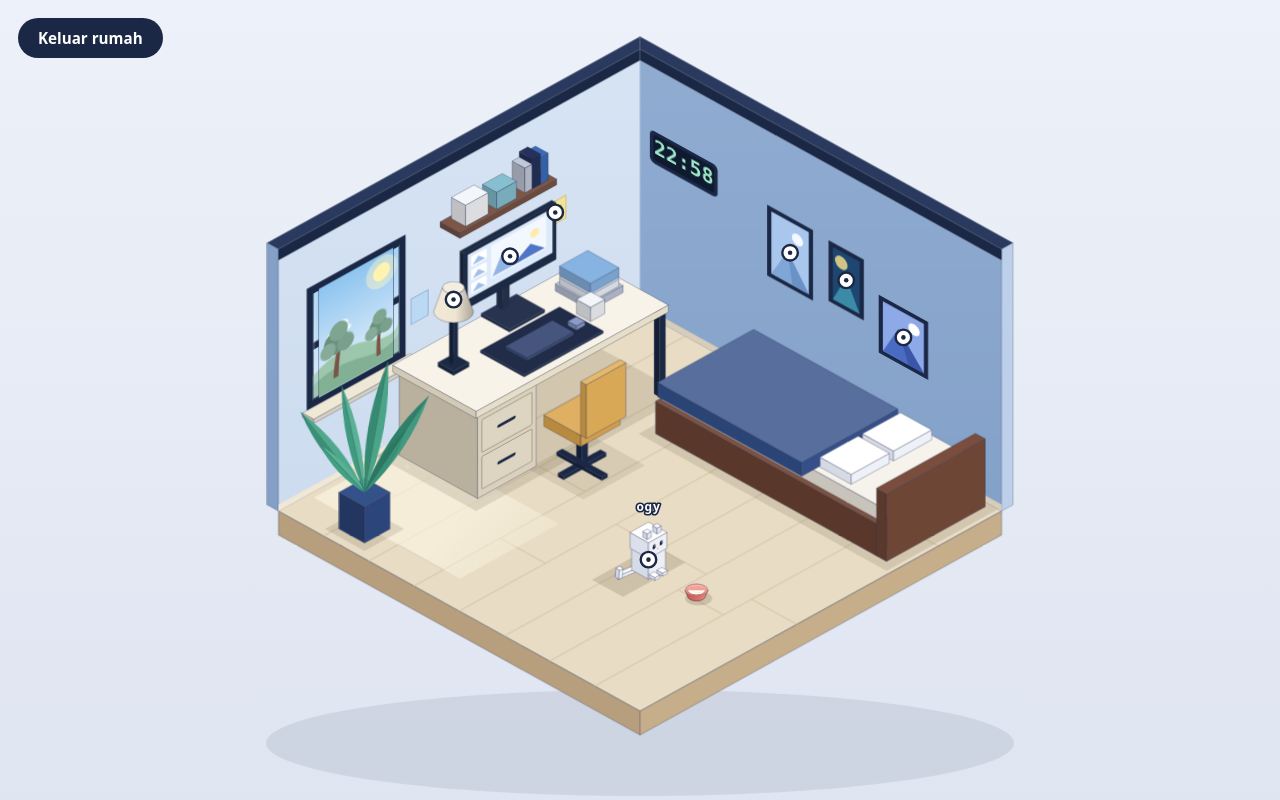
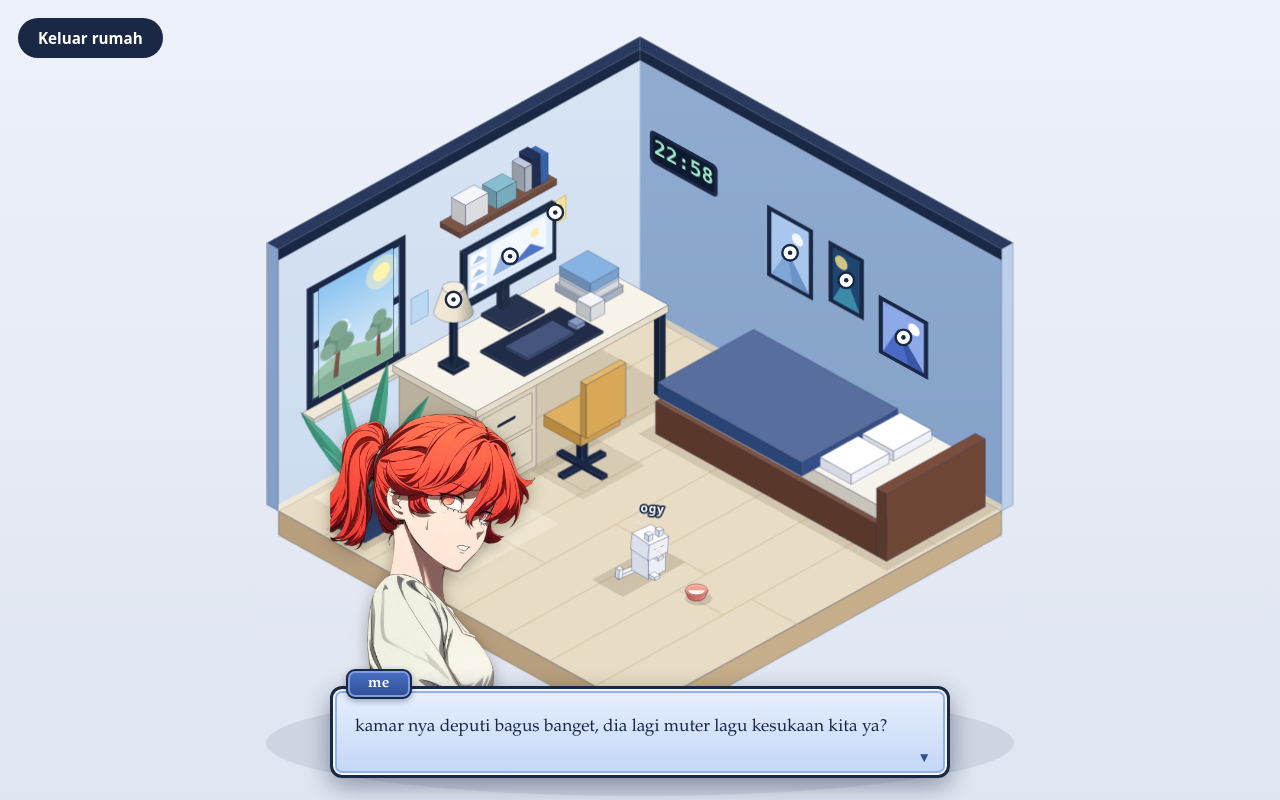
Before and after one commit to raktamosa/his-space, a plain HTML site: page his space/index2.html in a window 1280 px wide. Drawn offline with Linux system fonts and the light colour scheme.

Commit message:
Add files via upload

```diff
--- a/his space/index2.html
+++ b/his space/index2.html
@@ -91,9 +91,9 @@
                 <div class="addr"><span>Komputer</span><i>&#8250;</i><span>Foto</span></div>
                 <div class="thumbs" id="thumbs">
 
-                  <button type="button" class="thumb" data-title="Jeno 1"><span class="pic"><img src="picture/vlad 5.jfif" alt="vlad 5"></span><span class="nm">ulang tahun bude</span></button>
-                  <button type="button" class="thumb" data-title="Jeno 2"><span class="pic"><img src="picture/vlad 6.jfif" alt="vlad 6"></span><span class="nm">jalan jalan kampus</span></button>
-                  <button type="button" class="thumb" data-title="Jeno 3"><span class="pic"><img src="picture/vlad 7.jfif" alt="vlad 7"></span><span class="nm">di fotoin temen</span></button>
+                  <button type="button" class="thumb" data-title="vlad 1"><span class="pic"><img src="picture/vlad 5.jfif" alt="vlad 5"></span><span class="nm">foto waktu buru buru</span></button>
+                  <button type="button" class="thumb" data-title="vlad 2"><span class="pic"><img src="picture/vlad 6.jfif" alt="vlad 6"></span><span class="nm">difotoin sama jemina</span></button>
+                  <button type="button" class="thumb" data-title="vlad 3"><span class="pic"><img src="picture/vlad 7.jfif" alt="vlad 7"></span><span class="nm">di fotoin temen</span></button>
 
                 </div>
                 <div class="status" id="files-status"></div>
--- a/his space/room.js
+++ b/his space/room.js
@@ -392,8 +392,8 @@ document.addEventListener('keydown', (e) => {
 updateTb();
 
 
-const stickySpot = document.querySelector('.hotspot[aria-label="catatan"]');
-const stickyPaper = document.querySelector('.hotspot[aria-label="catatan"]').closest('svg')
+const stickySpot = document.querySelector('.hotspot[aria-label="Catatan" i]');
+const stickyPaper = document.querySelector('.hotspot[aria-label="Catatan" i]').closest('svg')
   .querySelector('g[transform="matrix(1,-0.553,0,1,505.0,298.7)"]');
 const stickyOv = document.getElementById('sticky');
 const stickyNote = document.getElementById('sticky-note');
@@ -894,6 +894,78 @@ if (!reduceMotion) { idleTick(); setTimeout(() => { if (!catBusy && !inside.clas
 
 
 
+const DLG_SOUND = 'pop';
+
+const dlgBlip = (() => {
+  const AC = window.AudioContext || window.webkitAudioContext;
+  let ctx = null, noise = null, n = 0;
+  const wake = () => {
+    if (!AC) return;
+    if (!ctx) {
+      ctx = new AC();
+      noise = ctx.createBuffer(1, ctx.sampleRate * 0.05, ctx.sampleRate);
+      const d = noise.getChannelData(0);
+      for (let k = 0; k < d.length; k++) d[k] = Math.random() * 2 - 1;
+    }
+    if (ctx.state === 'suspended') ctx.resume();
+  };
+  ['pointerdown', 'keydown', 'touchstart'].forEach((ev) => window.addEventListener(ev, wake, { passive: true }));
+
+  const env = (g, t, peak, attack, end) => {
+    g.gain.setValueAtTime(0.0001, t);
+    g.gain.exponentialRampToValueAtTime(peak, t + attack);
+    g.gain.exponentialRampToValueAtTime(0.0001, t + end);
+  };
+
+  const styles = {
+    pop(t, base) {
+      const f = base * 1.5 * (0.94 + Math.random() * 0.12);
+      const o = ctx.createOscillator(), g = ctx.createGain();
+      o.type = 'sine';
+      o.frequency.setValueAtTime(f * 0.7, t);
+      o.frequency.exponentialRampToValueAtTime(f * 1.15, t + 0.03);
+      env(g, t, 0.1, 0.004, 0.08);
+      o.connect(g).connect(ctx.destination);
+      o.start(t); o.stop(t + 0.1);
+    },
+    tap(t, base) {
+      const src = ctx.createBufferSource(), bp = ctx.createBiquadFilter(), g = ctx.createGain();
+      src.buffer = noise;
+      bp.type = 'bandpass';
+      bp.frequency.value = 700 + Math.random() * 300;
+      bp.Q.value = 3;
+      env(g, t, 0.35, 0.002, 0.04);
+      src.connect(bp).connect(g).connect(ctx.destination);
+      src.start(t); src.stop(t + 0.05);
+      const o = ctx.createOscillator(), g2 = ctx.createGain();
+      o.type = 'sine';
+      o.frequency.setValueAtTime(base * 0.8, t);
+      env(g2, t, 0.06, 0.003, 0.05);
+      o.connect(g2).connect(ctx.destination);
+      o.start(t); o.stop(t + 0.06);
+    },
+    chime(t, base) {
+      const f = base * 2 * (n % 2 ? 1 : 1.25);
+      [[1, 0.06], [3, 0.012]].forEach(([m, v]) => {
+        const o = ctx.createOscillator(), g = ctx.createGain();
+        o.type = 'sine';
+        o.frequency.value = f * m;
+        env(g, t, v, 0.004, 0.12);
+        o.connect(g).connect(ctx.destination);
+        o.start(t); o.stop(t + 0.14);
+      });
+    }
+  };
+
+  return function (ch, base) {
+    if (!ch || /[\s.,!?]/.test(ch)) return;
+    if ((n++ % 3) !== 0) return;
+    wake();
+    if (!ctx || ctx.state !== 'running') return;
+    (styles[DLG_SOUND] || styles.pop)(ctx.currentTime, base);
+  };
+})();
+
 const ROOM_LINES = [
   'kamar nya deputi bagus banget, dia lagi muter lagu kesukaan kita ya?',
   'tapi aku atur volume lagu nya di komputer dia ah',
@@ -928,6 +1000,7 @@ function showDialog(lines) {
       dlgTimer = setInterval(() => {
         pos++;
         paint();
+        dlgBlip(lines[i][pos - 1], 262);
         if (pos >= lines[i].length) finishLine();
       }, 34);
     };
--- a/his space/style.css
+++ b/his space/style.css
@@ -81,11 +81,14 @@ body {
   opacity: 0;
   transform-box: fill-box;
   transform-origin: center;
-  transition: opacity 1.2s ease-out, transform 2.6s ease-in;
+  transform: scale(2.6);
+  transition: opacity 1.2s ease-out;
 }
-#scene.is-open .door-burst { opacity: 1; transform: scale(2.6); }
+#scene.is-open .door-burst { opacity: 1; }
 
 #camera { transform-origin: 0 0; }
+
+#scene.zooming { transform-origin: 0 0; will-change: transform; }
 
 .flash {
   position: fixed;
```
Also changed, not shown: his space/script.js (+77 -3 lines).
